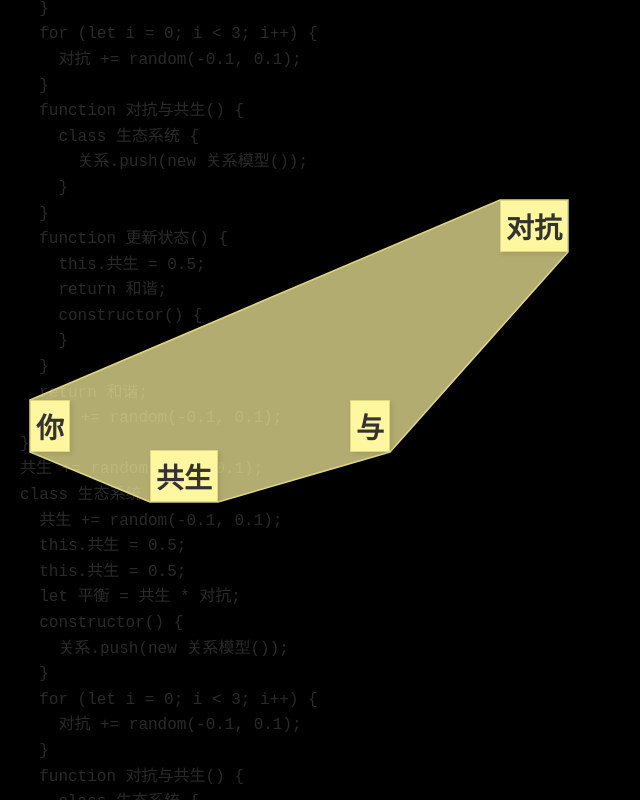
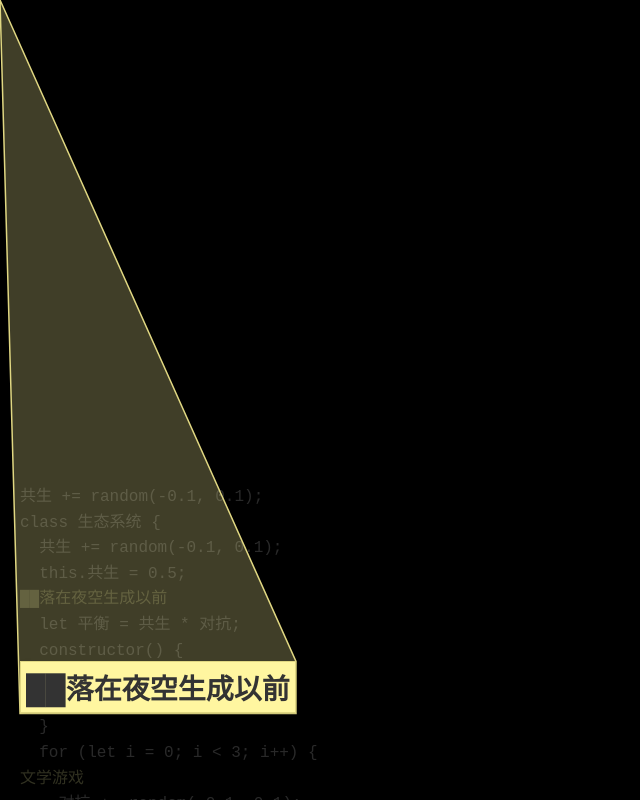
Before and after one commit to onlyjokers/Hive_AI_Opening, a SvelteKit app in the folder hive-ai-utopia/: page / in a window 1280 px wide. Shown: the whole page, without its empty margins (0-640 px from the left). Built offline with nearby package versions, Linux system fonts and the light colour scheme.

Commit message:
更新可拖拽框配置，支持动态显示与隐藏；优化样式以改善可读性

```diff
--- a/hive-ai-utopia/src/routes/+page.svelte
+++ b/hive-ai-utopia/src/routes/+page.svelte
@@ -6,18 +6,24 @@
 
   let windowWidth = 0;
   let windowHeight = 0;
+  let animationDone = false;
 
-  // 定义可拖拽框的配置数组，支持动态增删
+  // 定义可拖拽框的配置数组，仅包含 id/text/rotation
   const boxes = [
-    { id: 'shengsheng', text: '共生', initialX: 150, initialY: 450, rotation: 0 },
-    { id: 'duikang',   text: '对抗', initialX: 500, initialY: 200, rotation: 0 },
-    { id: 'yu',        text: '与',   initialX: 350, initialY: 400, rotation: 0 },
-    { id: 'ni',        text: '你',   initialX: 30,  initialY: 400, rotation: 0 }
+    { id: 'works', text: '██落在夜空生成以前', rotation: 0 },
+    { id: 'name', text: '蔡宇潇  Justin Bortnick', rotation: 0 },
+    { id: 'type', text: '文学游戏', rotation: 0 },
+    { id: 'time', text: '2024-2025', rotation: 0 },
+    { id: 'duration', text: '时长不限', rotation: 0 }
   ];
+
+  // 盒子状态对象会在后面初始化
+
   // 存储每个框的最新状态，用于计算包裹轮廓，默认尺寸为0
+  // 存储每个框的最新状态，用于计算包裹轮廓，默认全零
   let boxData = {} as Record<string, { x: number; y: number; width: number; height: number; rotation: number }>;
   for (const b of boxes) {
-    boxData[b.id] = { x: b.initialX, y: b.initialY, width: 0, height: 0, rotation: b.rotation };
+    boxData[b.id] = { x: 0, y: 0, width: 0, height: 0, rotation: b.rotation };
   }
   // 处理框移动事件，更新boxData
   function handleBoxMove(event) {
@@ -79,12 +85,11 @@
 
   // （保留单一handleBoxMove，已在上方定义）
 
-  // 背景代码
-  const codeSnippets = [
+  // 定义更多丰富的代码行
+  const codeLines = [
     "共生 += random(-0.1, 0.1);",
     "class 生态系统 {",
     "  共生 += random(-0.1, 0.1);",
-    "  this.共生 = 0.5;",
     "  this.共生 = 0.5;",
     "  let 平衡 = 共生 * 对抗;",
     "  constructor() {",
@@ -111,7 +116,6 @@
     "class 生态系统 {",
     "  共生 += random(-0.1, 0.1);",
     "  this.共生 = 0.5;",
-    "  this.共生 = 0.5;",
     "  let 平衡 = 共生 * 对抗;",
     "  constructor() {",
     "    关系.push(new 关系模型());",
@@ -135,20 +139,86 @@
     "}"
   ];
 
+  // 构建包含盒子文本的行序列
+  const staticLines: Array<{ type: 'code' | 'box'; id?: string; text: string }> = [
+    ...codeLines.slice(0, 4).map(text => ({ type: 'code', text })),
+    { type: 'box', id: 'works', text: boxes.find(b => b.id==='works').text },
+    ...codeLines.slice(4, 7).map(text => ({ type: 'code', text })),
+    { type: 'box', id: 'name', text: boxes.find(b => b.id==='name').text },
+    ...codeLines.slice(7, 9).map(text => ({ type: 'code', text })),
+    { type: 'box', id: 'type', text: boxes.find(b => b.id==='type').text },
+    ...codeLines.slice(9, 13).map(text => ({ type: 'code', text })),
+    { type: 'box', id: 'time', text: boxes.find(b => b.id==='time').text },
+    ...codeLines.slice(13, 17).map(text => ({ type: 'code', text })),
+    { type: 'box', id: 'duration', text: boxes.find(b => b.id==='duration').text },
+    ...codeLines.slice(17).map(text => ({ type: 'code', text })),
+  ];
+
+  // 生成额外的代码行以确保有足够的内容滚动
+  const extraLines = Array(20).fill(0).map((_, i) =>
+    ({ type: 'code', text: `// 额外代码行 ${i+1}` })
+  );
+
+  // 合并所有行并确保有足够的内容
+  const allLines = [...extraLines, ...staticLines, ...extraLines];
+
   let codeDiv: HTMLDivElement;
+  let linesContainer: HTMLDivElement;
+  // 为每行代码元素准备引用数组
+  let lineRefs: Array<HTMLDivElement> = Array(staticLines.length).fill(null);
+  // 记录每个盒子的显示状态与初始位置
+  let boxStates = {} as Record<string, { visible: boolean; initialX: number; initialY: number }>;
+  for (const b of boxes) {
+    boxStates[b.id] = { visible: false, initialX: 0, initialY: 0 };
+  }
   onMount(() => {
     windowWidth = window.innerWidth;
     windowHeight = window.innerHeight;
-    // 使用 GSAP 逐行向下滚动代码背景
-    if (codeDiv) {
-      // 从顶部开始
-      codeDiv.scrollTop = 0;
-      gsap.to(codeDiv, {
-        scrollTop: codeDiv.scrollHeight,
+    if (codeDiv && linesContainer) {
+      const viewH = codeDiv.clientHeight;
+      const fullH = linesContainer.scrollHeight;
+      gsap.fromTo(
+        linesContainer,
+        { y: viewH },
+        {
+          y: -fullH,
           duration: 30,
           ease: 'none',
-        repeat: -1
+          onUpdate: () => {
+            // 检测视口区域
+            const viewportRect = codeDiv.getBoundingClientRect();
+
+            // 遍历检测所有盒子类型行
+            staticLines.forEach((line, idx) => {
+              if (line.type === 'box' && !boxStates[line.id].visible) {
+                const lineEl = lineRefs[idx];
+                if (lineEl) {
+                  const lineRect = lineEl.getBoundingClientRect();
+
+                  // 当行进入视口后才触发显示
+                  if (lineRect.top >= viewportRect.top &&
+                      lineRect.bottom <= viewportRect.bottom &&
+                      lineRect.top <= viewportRect.bottom) {
+
+                    // 行完全进入视口后，等待2-6秒的随机时间
+                    const delay = 2000 + Math.random() * 4000; // 2-6秒
+
+                    setTimeout(() => {
+                      // 重新获取当前位置，确保使用最新位置
+                      const pos = lineEl.getBoundingClientRect();
+                      boxStates[line.id] = {
+                        visible: true,
+                        initialX: pos.left,
+                        initialY: pos.top
+                      };
+                    }, delay);
+                  }
+                }
+              }
             });
+          }
+        }
+      );
     }
   });
 </script>
@@ -157,10 +227,16 @@
 
 <!-- 代码背景 -->
 <div bind:this={codeDiv} class="code-background">
-  {#each codeSnippets as snippet}
-    {snippet}
-    <br>
+  <div bind:this={linesContainer} class="lines-container">
+    {#each staticLines as line, i}
+      <div
+        bind:this={lineRefs[i]}
+        class:selected={line.type === 'box'}
+      >
+        {line.text}
+      </div>
     {/each}
+  </div>
 </div>
 
 <main>
@@ -170,22 +246,24 @@
     <svg class="triangle-svg" width="100%" height="100%" xmlns="http://www.w3.org/2000/svg">
       <path
         d={hullPath}
-        fill="rgba(255,246,160,0.7)"
+        fill="rgba(255, 246, 160, 0.25)"
         stroke="#e0d782"
         stroke-width="1.5"
       />
     </svg>
 
-    <!-- 可拖拽的框 - 动态渲染所有框 -->
+    <!-- 可拖拽的框 - 根据滚动触发显示 -->
     {#each boxes as b}
+      {#if boxStates[b.id].visible}
         <DraggableBox
           id={b.id}
           text={b.text}
-        initialX={b.initialX}
-        initialY={b.initialY}
+          initialX={boxStates[b.id].initialX}
+          initialY={boxStates[b.id].initialY}
           rotation={b.rotation}
           on:move={handleBoxMove}
         />
+      {/if}
     {/each}
   </div>
 </main>
--- a/hive-ai-utopia/src/routes/DraggableBox.svelte
+++ b/hive-ai-utopia/src/routes/DraggableBox.svelte
@@ -2,8 +2,8 @@
   import { createEventDispatcher } from 'svelte';
 
   export let text: string;
-  export let initialX: number;
-  export let initialY: number;
+export let initialX: number = 0;
+export let initialY: number = 0;
   // 自动测量宽高，不再由外部传入
   let boxDiv: HTMLDivElement;
   let width: number = 0;
--- a/hive-ai-utopia/src/routes/styles.css
+++ b/hive-ai-utopia/src/routes/styles.css
@@ -24,6 +24,32 @@ body {
 }
 
 .code-background {
+.code-background {
+  position: fixed;
+  top: 0;
+  left: 0;
+  width: 100%;
+  height: 100%;
+  z-index: -1;
+  opacity: 0.2;
+  pointer-events: none;
+  color: #cccccc;
+  font-family: monospace;
+  font-size: 16px;
+  line-height: 1.6;
+  padding: 20px;
+  overflow: hidden;
+  white-space: pre;
+}
+
+.lines-container {
+  position: relative;
+  width: 100%;
+}
+
+.selected {
+  color: #f0f0a0;
+}
   position: fixed;
   top: 0;
   left: 0;
```
Lines whose indentation alone changed are shown as unchanged.
